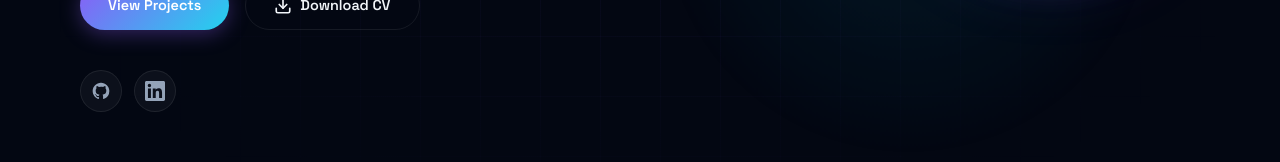
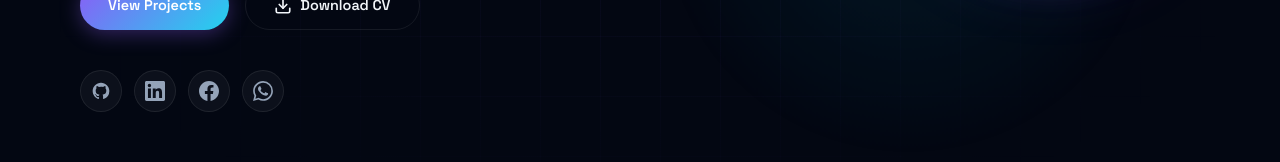
Before and after one commit to Nahin197/nahin-portfolio, a Next.js app: page / in a window 1280 px wide. Shown: the part 564-726 px from the top of the page. Built offline with nearby package versions, Linux system fonts and the light colour scheme.

Commit message:
feat: add Facebook, WhatsApp, fix email in hero and contact

```diff
--- a/app/page.js
+++ b/app/page.js
@@ -414,6 +414,22 @@
   );
 }
 
+function IconFacebook() {
+  return (
+    <svg viewBox="0 0 24 24" fill="currentColor" width="20" height="20">
+      <path d="M24 12.073C24 5.405 18.627 0 12 0S0 5.405 0 12.073C0 18.1 4.388 23.094 10.125 24v-8.437H7.078v-3.49h3.047V9.41c0-3.025 1.792-4.697 4.533-4.697 1.312 0 2.686.235 2.686.235v2.97h-1.513c-1.491 0-1.956.93-1.956 1.874v2.25h3.328l-.532 3.49h-2.796V24C19.612 23.094 24 18.1 24 12.073z"/>
+    </svg>
+  );
+}
+
+function IconWhatsApp() {
+  return (
+    <svg viewBox="0 0 24 24" fill="currentColor" width="20" height="20">
+      <path d="M17.472 14.382c-.297-.149-1.758-.867-2.03-.967-.273-.099-.471-.148-.67.15-.197.297-.767.966-.94 1.164-.173.199-.347.223-.644.075-.297-.15-1.255-.463-2.39-1.475-.883-.788-1.48-1.761-1.653-2.059-.173-.297-.018-.458.13-.606.134-.133.298-.347.446-.52.149-.174.198-.298.298-.497.099-.198.05-.371-.025-.52-.075-.149-.669-1.612-.916-2.207-.242-.579-.487-.5-.669-.51-.173-.008-.371-.01-.57-.01-.198 0-.52.074-.792.372-.272.297-1.04 1.016-1.04 2.479 0 1.462 1.065 2.875 1.213 3.074.149.198 2.096 3.2 5.077 4.487.709.306 1.262.489 1.694.625.712.227 1.36.195 1.871.118.571-.085 1.758-.719 2.006-1.413.248-.694.248-1.289.173-1.413-.074-.124-.272-.198-.57-.347m-5.421 7.403h-.004a9.87 9.87 0 01-5.031-1.378l-.361-.214-3.741.982.998-3.648-.235-.374a9.86 9.86 0 01-1.51-5.26c.001-5.45 4.436-9.884 9.888-9.884 2.64 0 5.122 1.03 6.988 2.898a9.825 9.825 0 012.893 6.994c-.003 5.45-4.437 9.884-9.885 9.884m8.413-18.297A11.815 11.815 0 0012.05 0C5.495 0 .16 5.335.157 11.892c0 2.096.547 4.142 1.588 5.945L.057 24l6.305-1.654a11.882 11.882 0 005.683 1.448h.005c6.554 0 11.89-5.335 11.893-11.893a11.821 11.821 0 00-3.48-8.413z"/>
+    </svg>
+  );
+}
+
 /* ════════════════════════════════════════
    NAVBAR
 ════════════════════════════════════════ */
@@ -490,6 +506,12 @@
               </a>
               <a href="https://www.linkedin.com/in/md-khademul-islam-nahin-196200254/" target="_blank" rel="noopener noreferrer" className="social-link" id="hero-social-linkedin" aria-label="LinkedIn profile">
                 <IconLinkedIn />
+              </a>
+              <a href="https://www.facebook.com/nahin197" target="_blank" rel="noopener noreferrer" className="social-link" id="hero-social-facebook" aria-label="Facebook profile">
+                <IconFacebook />
+              </a>
+              <a href="https://wa.me/8801750454515" target="_blank" rel="noopener noreferrer" className="social-link" id="hero-social-whatsapp" aria-label="WhatsApp contact">
+                <IconWhatsApp />
               </a>
             </div>
           </div>
@@ -866,7 +888,9 @@
           <div className="contact-links">
             <a href="https://www.linkedin.com/in/md-khademul-islam-nahin-196200254/" target="_blank" rel="noopener noreferrer" className="contact-link" id="contact-linkedin"><IconLinkedIn />LinkedIn</a>
             <a href="https://github.com/Nahin197" target="_blank" rel="noopener noreferrer" className="contact-link" id="contact-github"><IconGitHub />GitHub</a>
-            <a href="mailto:nahinkhademul@gmail.com" className="contact-link" id="contact-email"><IconEmail />Email Me</a>
+            <a href="https://www.facebook.com/nahin197" target="_blank" rel="noopener noreferrer" className="contact-link" id="contact-facebook"><IconFacebook />Facebook</a>
+            <a href="https://wa.me/8801750454515" target="_blank" rel="noopener noreferrer" className="contact-link" id="contact-whatsapp"><IconWhatsApp />WhatsApp</a>
+            <a href="mailto:khademulislam.nahin05@gmail.com" className="contact-link" id="contact-email"><IconEmail />Email Me</a>
             <a href={CV_DOWNLOAD_LINK} download="Nahin_CV.pdf" className="contact-link" id="contact-cv"><IconDownload />Download CV</a>
           </div>
         </div>
```
